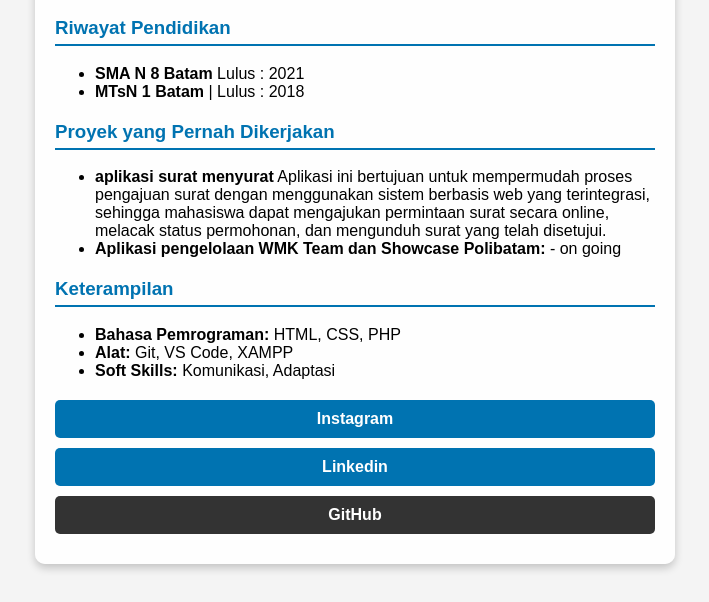
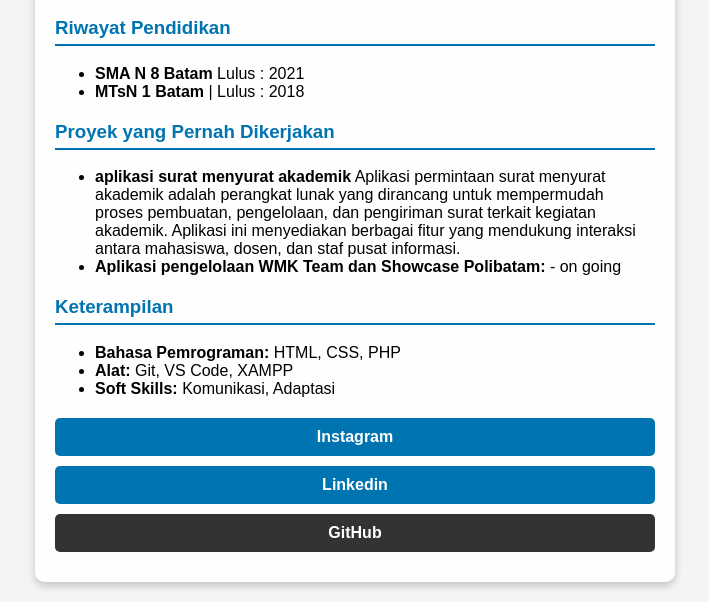
Before and after one commit to khotimaa/khotimaa.github.io, a plain HTML site: page index.html in a window 1280 px wide. Shown: the part 277-879 px from the top of the page, without its empty margins (285-994 px from the left). Drawn offline with Linux system fonts and the light colour scheme.

Commit message:
Initial commit

```diff
--- a/index.html
+++ b/index.html
@@ -26,7 +26,7 @@
         <h3>Proyek yang Pernah Dikerjakan</h3>
         <ul>
           <li>
-            <strong>aplikasi surat menyurat</strong> Aplikasi ini bertujuan untuk mempermudah proses pengajuan surat dengan menggunakan sistem berbasis web yang terintegrasi, sehingga mahasiswa dapat mengajukan permintaan surat secara online, melacak status permohonan, dan mengunduh surat yang telah disetujui.
+            <strong>aplikasi surat menyurat akademik</strong> Aplikasi permintaan surat menyurat akademik adalah perangkat lunak yang dirancang untuk mempermudah proses pembuatan, pengelolaan, dan pengiriman surat terkait kegiatan akademik. Aplikasi ini menyediakan berbagai fitur yang mendukung interaksi antara mahasiswa, dosen, dan staf pusat informasi.
           </li>
           <li>
             <strong>Aplikasi pengelolaan WMK Team dan Showcase Polibatam: </strong> - on going
```
